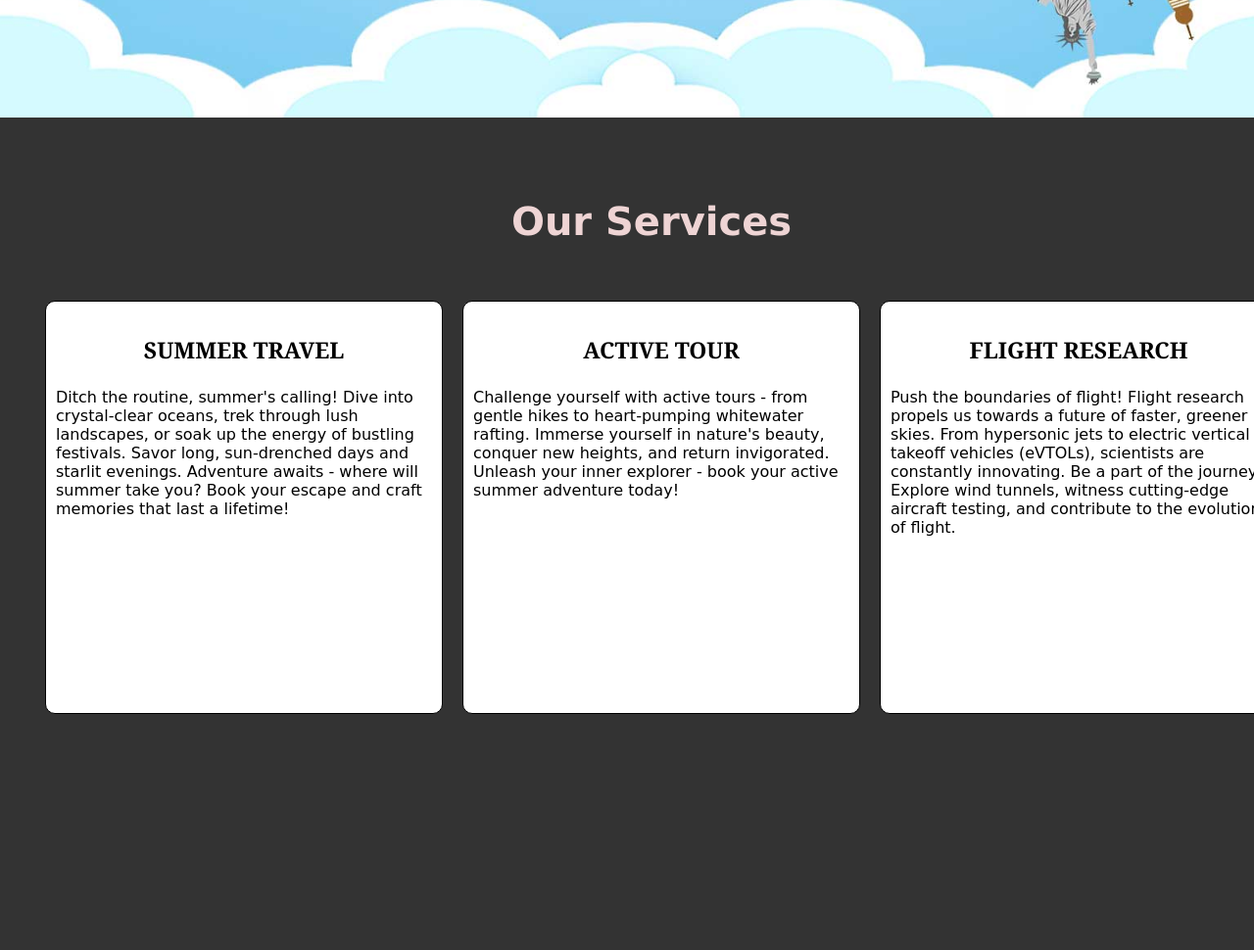
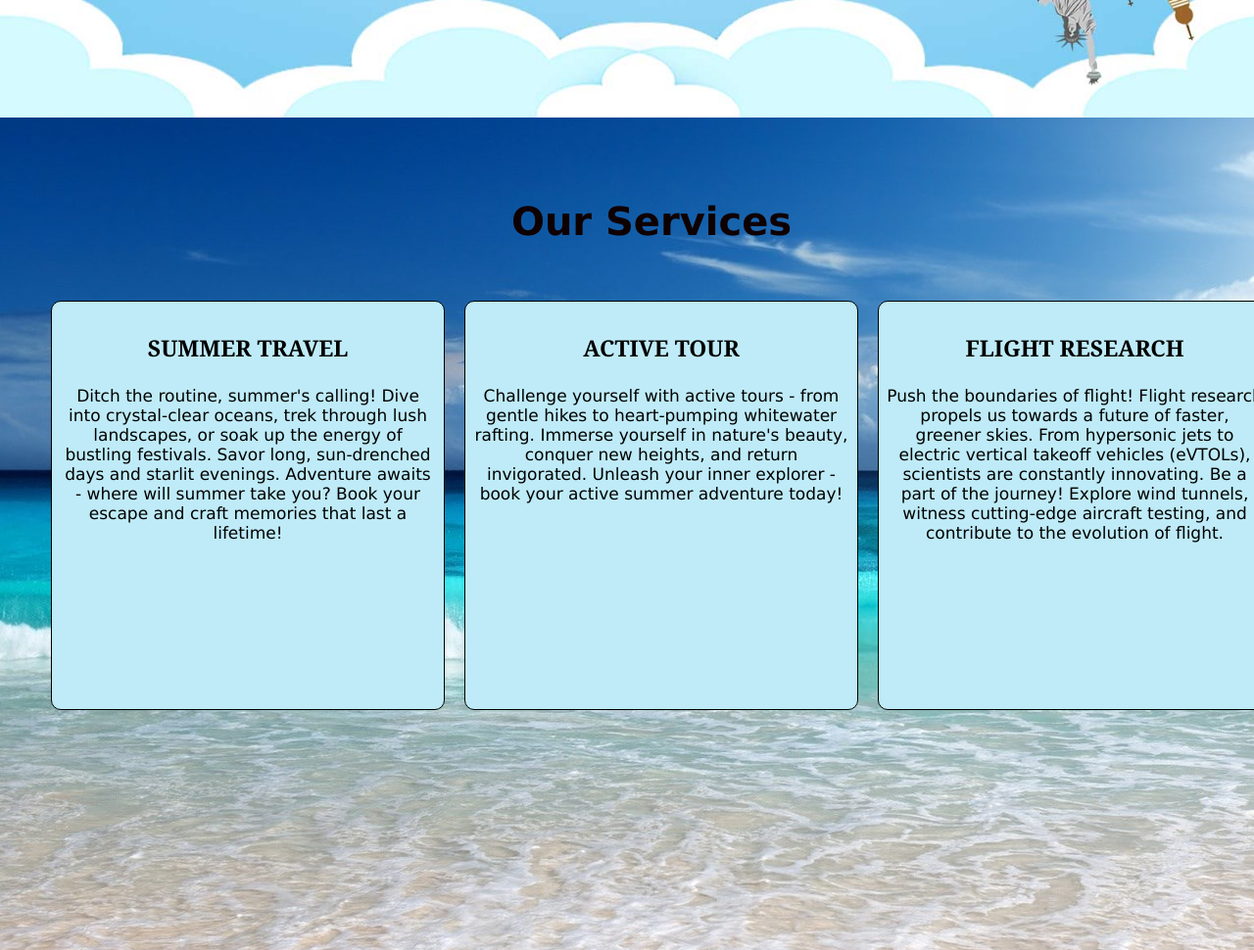
Before and after one commit to jhanviirana/PRODIGY_TrackCode_TaskNumber, a plain HTML site: page index.html in a window 1280 px wide. Shown: the part 680-1650 px from the top of the page at 98% size. Drawn offline with Linux system fonts and the light colour scheme; a web font is replaced by a local one.

Commit message:
Update style.css

```diff
--- a/style.css
+++ b/style.css
@@ -157,18 +157,22 @@ h2{
 
 
 #services{
+  margin: auto;
   width: 100%;
   height: 100%;
   background-color:#333;
   padding: 25px;
+  background:url('wallpaperflare.com_wallpaper\ \(1\).jpg') no-repeat center center;
+
 }
 
 h1{
   font-family: 'Lucida Sans', 'Lucida Sans Regular', 'Lucida Grande', 'Lucida Sans Unicode', Geneva, Verdana, sans-serif;
   font-size: 40px;
+  font-weight:bold;
   text-align: center;
   padding: 25px;
-  color: #eed4d4;
+  color: #0f0000;
 
 }
 
@@ -185,15 +189,19 @@ h1{
   width: 30%;
   margin-left: 20px;
   height:50vh;
-  padding: 10px;
-  background-color: white;
+  padding: 8px;
+  background-color: rgb(190, 235, 247);
   box-shadow: 10vh ;
+  font-family:Verdana, Geneva, Tahoma, sans-serif;
+  font-size: 17px;
+  text-align:center;
 }
 
 h3{
   font-family:Cambria, Cochin, Georgia, Times, 'Times New Roman', serif;
   text-align: center;
   font-size: 23px;
+  font-weight: 800;
 }
 
 #more-about{
```
